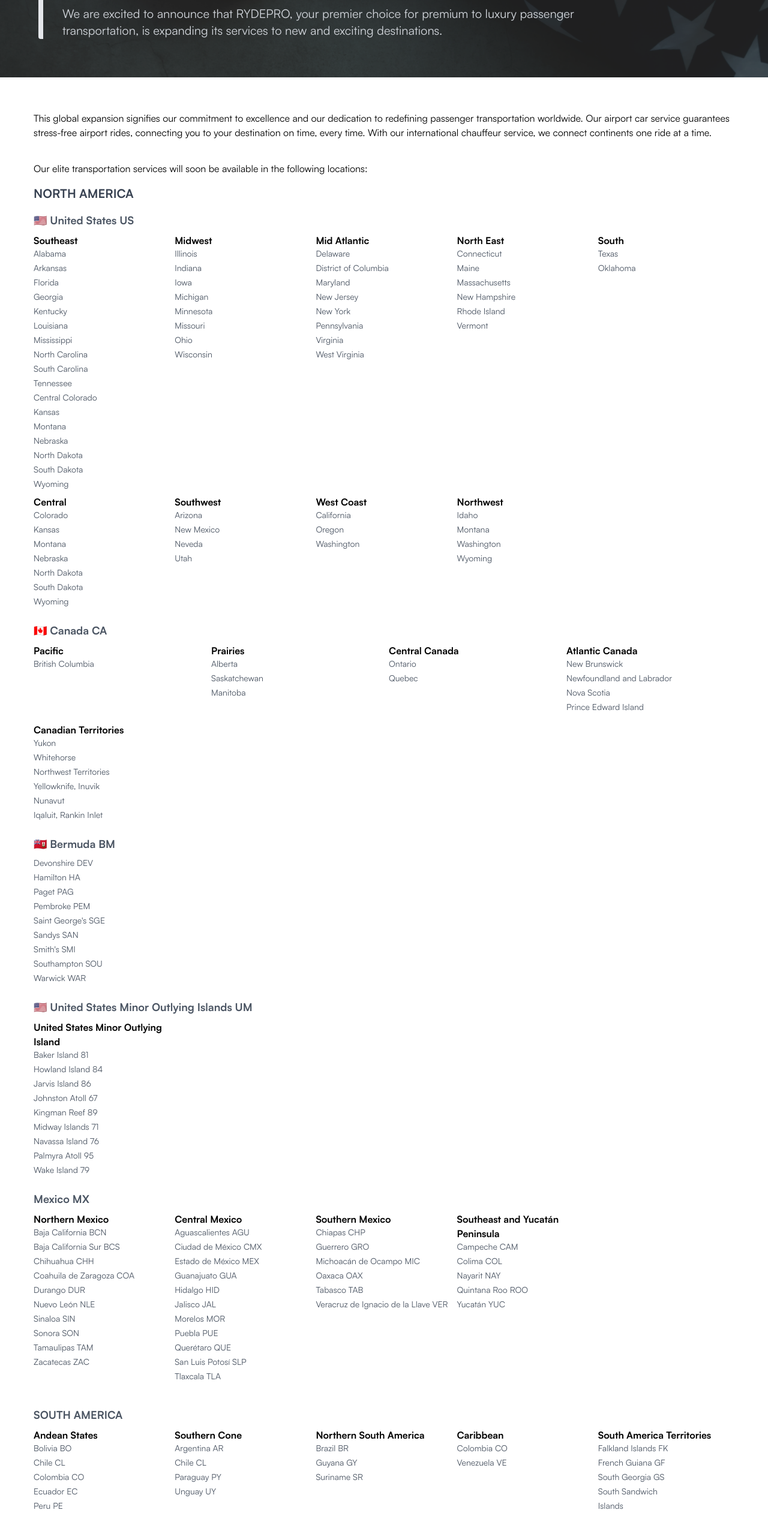
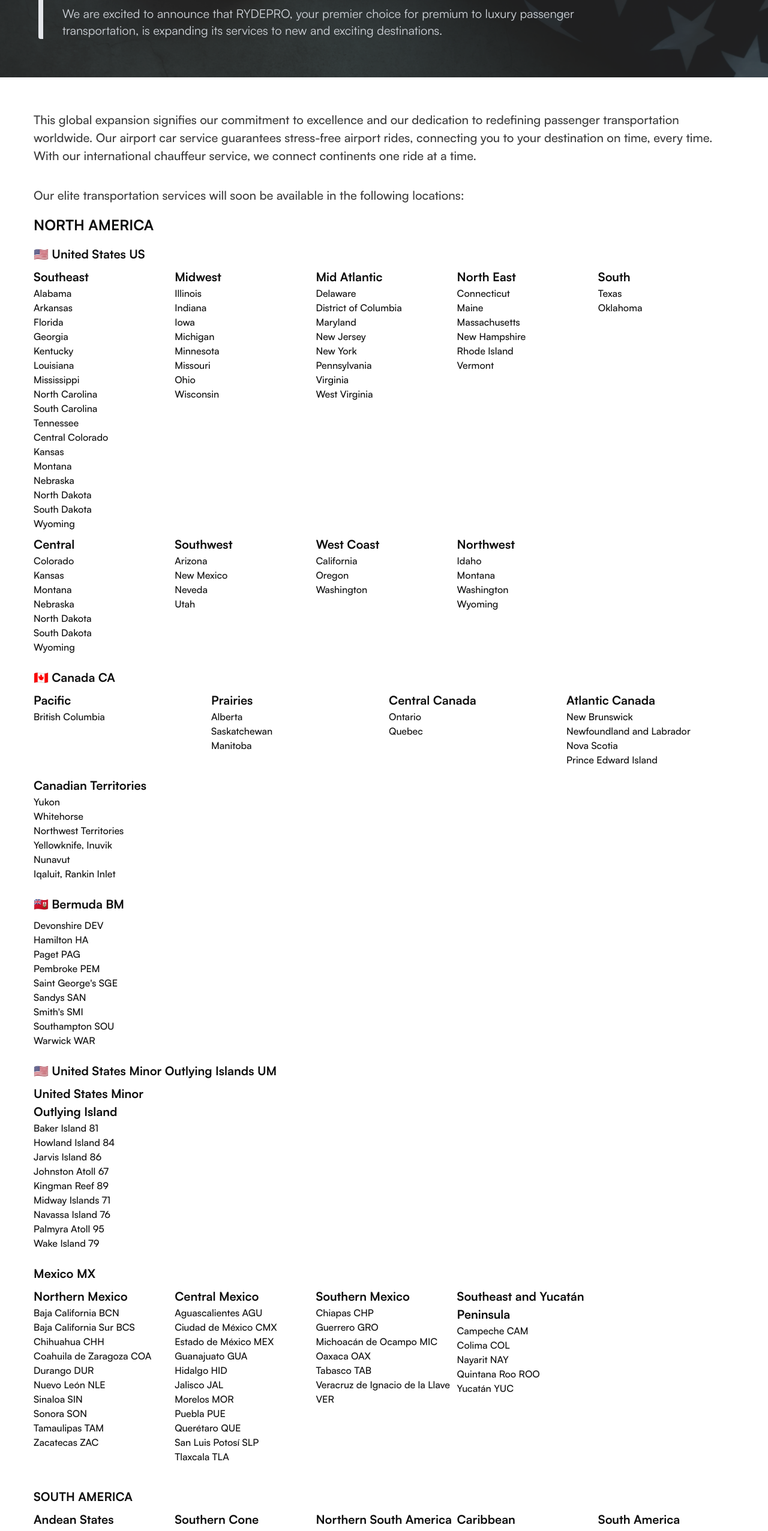
Before and after one commit to Abasay/rydepro-test, a Next.js app: page /serviceArea in a window 1280 px wide. Shown: the part 234-2787 px from the top of the page at 60% size. Built offline with nearby package versions, Linux system fonts and the light colour scheme.

Commit message:
updated services

```diff
--- a/app/serviceArea/Country-1.tsx
+++ b/app/serviceArea/Country-1.tsx
@@ -7,17 +7,17 @@
       <div className="space-y-8">
         {/* North America Section */}
         <div>
-          <h2 className="text-xl font-bold text-gray-700 mb-4">NORTH AMERICA</h2>
+          <h2 className="text-[24px] font-[700] text-[#0e0e0e] mb-4">NORTH AMERICA</h2>
 
           {/* United States */}
           <div className="mb-6">
-            <h3 className="text-lg font-semibold text-gray-600 mb-2 flex items-center">
+            <h3 className="text-[20px] font-[700] text-[#0E0E0E] mb-2 flex items-center">
               🇺🇸 United States US
             </h3>
             <div className="grid grid-cols-2 md:grid-cols-3 lg:grid-cols-5 gap-2">
               <div>
-                <h4 className="font-bold">Southeast</h4>
-                <ul className="text-sm text-gray-600 space-y-1">
+                <h4 className="font-bold text-[20px] text-[#0E0E0E]">Southeast</h4>
+                <ul className="font-[500] text-[16px] text-[#0E0E0E]">
                 <li>Alabama</li>
                 <li>Arkansas</li>
                 <li>Florida</li>
@@ -38,8 +38,8 @@
                 </ul>
               </div>
               <div>
-                <h4 className="font-bold">Midwest</h4>
-                <ul className="text-sm text-gray-600 space-y-1">
+                <h4 className="font-bold text-[20px] text-[#0E0E0E]">Midwest</h4>
+                <ul className="font-[500] text-[16px] text-[#0E0E0E]">
                 <li>Illinois</li>
                 <li>Indiana</li>
                 <li>Iowa</li>
@@ -51,8 +51,8 @@
                 </ul>
               </div>
               <div>
-                <h4 className="font-bold">Mid Atlantic</h4>
-                <ul className="text-sm text-gray-600 space-y-1">
+                <h4 className="font-bold text-[20px] text-[#0E0E0E]">Mid Atlantic</h4>
+                <ul className="font-[500] text-[16px] text-[#0E0E0E]">
                 <li>Delaware</li>
                 <li>District of Columbia</li>
                 <li>Maryland</li>
@@ -64,8 +64,8 @@
                 </ul>
               </div>
               <div>
-                <h4 className="font-bold">North East</h4>
-                <ul className="text-sm text-gray-600 space-y-1">
+                <h4 className="font-bold text-[20px] text-[#0E0E0E]">North East</h4>
+                <ul className="font-[500] text-[16px] text-[#0E0E0E]">
                 <li>Connecticut</li>
                 <li>Maine</li>
                 <li>Massachusetts</li>
@@ -75,15 +75,15 @@
                 </ul>
               </div>
               <div>
-                <h4 className="font-bold">South</h4>
-                <ul className="text-sm text-gray-600 space-y-1">
+                <h4 className="font-bold text-[20px] text-[#0E0E0E]">South</h4>
+                <ul className="font-[500] text-[16px] text-[#0E0E0E]">
                   <li>Texas</li>
                   <li>Oklahoma</li>
                 </ul>
               </div>
               <div>
-                <h4 className="font-bold">Central</h4>
-                <ul className="text-sm text-gray-600 space-y-1">
+                <h4 className="font-bold text-[20px] text-[#0E0E0E]">Central</h4>
+                <ul className="font-[500] text-[16px] text-[#0E0E0E]">
                 <li>Colorado</li>
                 <li>Kansas</li>
                 <li>Montana</li>
@@ -94,8 +94,8 @@
                 </ul>
               </div>
               <div>
-                <h4 className="font-bold">Southwest</h4>
-                <ul className="text-sm text-gray-600 space-y-1">
+                <h4 className="font-bold text-[20px] text-[#0E0E0E]">Southwest</h4>
+                <ul className="font-[500] text-[16px] text-[#0E0E0E]">
                 <li>Arizona</li>
                 <li>New Mexico</li>
                 <li>Neveda</li>
@@ -103,16 +103,16 @@
                 </ul>
               </div>
               <div>
-                <h4 className="font-bold">West Coast</h4>
-                <ul className="text-sm text-gray-600 space-y-1">
+                <h4 className="font-bold text-[20px] text-[#0E0E0E]">West Coast</h4>
+                <ul className="font-[500] text-[16px] text-[#0E0E0E]">
                   <li>California</li>
                   <li>Oregon</li>
                   <li>Washington</li>
                 </ul>
               </div>
               <div>
-                <h4 className="font-bold">Northwest</h4>
-                <ul className="text-sm text-gray-600 space-y-1">
+                <h4 className="font-bold text-[20px] text-[#0E0E0E]">Northwest</h4>
+                <ul className="font-[500] text-[16px] text-[#0E0E0E]">
                 <li>Idaho</li>
                 <li>Montana</li>
                 <li>Washington</li>
@@ -124,34 +124,34 @@
 
           {/* Canada */}
           <div className="mb-6">
-            <h3 className="text-lg font-semibold text-gray-600 mb-2 flex items-center">
+            <h3 className="text-[20px] font-[700] text-[#0E0E0E] mb-2 flex items-center">
               🇨🇦 Canada CA
             </h3>
             <div className="grid grid-cols-2 md:grid-cols-3 lg:grid-cols-4 gap-4">
               <div>
-                <h4 className="font-bold">Pacific</h4>
-                <ul className="text-sm text-gray-600 space-y-1">
+                <h4 className="font-bold text-[20px] text-[#0E0E0E]">Pacific</h4>
+                <ul className="font-[500] text-[16px] text-[#0E0E0E]">
                   <li>British Columbia</li>
                 </ul>
               </div>
               <div>
-                <h4 className="font-bold">Prairies</h4>
-                <ul className="text-sm text-gray-600 space-y-1">
+                <h4 className="font-bold text-[20px] text-[#0E0E0E]">Prairies</h4>
+                <ul className="font-[500] text-[16px] text-[#0E0E0E]">
                   <li>Alberta</li>
                   <li>Saskatchewan</li>
                   <li>Manitoba</li>
                 </ul>
               </div>
               <div>
-                <h4 className="font-bold">Central Canada</h4>
-                <ul className="text-sm text-gray-600 space-y-1">
+                <h4 className="font-bold text-[20px] text-[#0E0E0E]">Central Canada</h4>
+                <ul className="font-[500] text-[16px] text-[#0E0E0E]">
                   <li>Ontario</li>
                   <li>Quebec</li>
                 </ul>
               </div>
               <div>
-                <h4 className="font-bold">Atlantic Canada</h4>
-                <ul className="text-sm text-gray-600 space-y-1">
+                <h4 className="font-bold text-[20px] text-[#0E0E0E]">Atlantic Canada</h4>
+                <ul className="font-[500] text-[16px] text-[#0E0E0E]">
                 <li>New Brunswick</li>
                 <li>Newfoundland and Labrador</li>
                 <li>Nova Scotia</li>
@@ -159,8 +159,8 @@
                 </ul>
               </div>
               <div>
-                <h4 className="font-bold">Canadian Territories</h4>
-                <ul className="text-sm text-gray-600 space-y-1">
+                <h4 className="font-bold text-[20px] text-[#0E0E0E]">Canadian Territories</h4>
+                <ul className="font-[500] text-[16px] text-[#0E0E0E]">
                 <li>Yukon</li>
                 <li>Whitehorse</li>
                 <li>Northwest Territories</li>
@@ -174,10 +174,10 @@
 
           {/* Bermuda */}
           <div className="mb-6">
-            <h3 className="text-lg font-semibold text-gray-600 mb-2 flex items-center">
+            <h3 className="text-[20px] font-[700] text-[#0E0E0E] mb-2 flex items-center">
               🇧🇲 Bermuda BM
             </h3>
-            <ul className="text-sm text-gray-600 space-y-1">
+            <ul className="font-[500] text-[16px] text-[#0E0E0E]">
             <li>Devonshire DEV</li>
             <li>Hamilton HA</li>
             <li>Paget PAG</li>
@@ -194,13 +194,13 @@
              {/* United Stated Minorv */}
     {/* Canada */}
     <div className="mb-6">
-            <h3 className="text-lg font-semibold text-gray-600 mb-2 flex items-center">
+            <h3 className="text-[20px] font-[700] text-[#0E0E0E] mb-2 flex items-center">
             🇺🇲 United States Minor Outlying Islands UM
             </h3>
             <div className="grid grid-cols-2 md:grid-cols-3 lg:grid-cols-5 gap-2">
               <div>
-                <h4 className="font-bold">United States Minor Outlying Island</h4>
-                <ul className="text-sm text-gray-600 space-y-1">
+                <h4 className="font-bold text-[20px] text-[#0E0E0E]">United States Minor Outlying Island</h4>
+                <ul className="font-[500] text-[16px] text-[#0E0E0E]">
                 <li>Baker Island 81</li>
                 <li>Howland Island 84</li>
                 <li>Jarvis Island 86</li>
@@ -217,13 +217,13 @@
 
               {/* Canada */}
               <div className="mb-6">
-            <h3 className="text-lg font-semibold text-gray-600 mb-2 flex items-center">
+            <h3 className="text-[20px] font-[700] text-[#0E0E0E] mb-2 flex items-center">
             Mexico MX
             </h3>
             <div className="grid grid-cols-2 md:grid-cols-3 lg:grid-cols-5 gap-2">
               <div>
-                <h4 className="font-bold">Northern Mexico</h4>
-                <ul className="text-sm text-gray-600 space-y-1">
+                <h4 className="font-bold text-[20px] text-[#0E0E0E]">Northern Mexico</h4>
+                <ul className="font-[500] text-[16px] text-[#0E0E0E]">
                 <li>Baja California BCN</li>
                 <li>Baja California Sur BCS</li>
                 <li>Chihuahua CHH</li>
@@ -238,8 +238,8 @@
               </div>
 
               <div>
-                <h4 className="font-bold">Central Mexico</h4>
-                <ul className="text-sm text-gray-600 space-y-1">
+                <h4 className="font-bold text-[20px] text-[#0E0E0E]">Central Mexico</h4>
+                <ul className="font-[500] text-[16px] text-[#0E0E0E]">
                 <li>Aguascalientes AGU</li>
                 <li>Ciudad de México CMX</li>
                 <li>Estado de México MEX</li>
@@ -254,8 +254,8 @@
                 </ul>
               </div>
               <div>
-                <h4 className="font-bold">Southern Mexico</h4>
-                <ul className="text-sm text-gray-600 space-y-1">
+                <h4 className="font-bold text-[20px] text-[#0E0E0E]">Southern Mexico</h4>
+                <ul className="font-[500] text-[16px] text-[#0E0E0E]">
                 <li>Chiapas CHP</li>
                 <li>Guerrero GRO</li>
                 <li>Michoacán de Ocampo MIC</li>
@@ -265,8 +265,8 @@
                 </ul>
               </div>
               <div>
-                <h4 className="font-bold">Southeast and Yucatán Peninsula</h4>
-                <ul className="text-sm text-gray-600 space-y-1">
+                <h4 className="font-bold text-[20px] text-[#0E0E0E]">Southeast and Yucatán Peninsula</h4>
+                <ul className="font-[500] text-[16px] text-[#0E0E0E]">
                 <li>Campeche CAM</li>
                 <li>Colima COL</li>
                 <li>Nayarit NAY</li>
--- a/app/serviceArea/Country-2.tsx
+++ b/app/serviceArea/Country-2.tsx
@@ -5,13 +5,13 @@
         <>
              {/* Canada */}
           <div className="mb-6">
-            <h3 className="text-lg font-semibold text-gray-600 mb-2 flex items-center">
+            <h3 className="text-[20px] font-[700] text-[#0E0E0E] mb-2 flex items-center">
               SOUTH AMERICA
             </h3>
             <div className="grid grid-cols-2 md:grid-cols-3 lg:grid-cols-5 gap-2">
               <div>
-                <h4 className="font-bold">Andean States</h4>
-                <ul className="text-sm text-gray-600 space-y-1">
+                <h4 className="font-bold text-[20px] text-[#0E0E0E]">Andean States</h4>
+                <ul className="font-[500] text-[16px] text-[#0E0E0E]">
                   <li>Bolivia BO</li>
                   <li>Chile CL</li>
                   <li>Colombia CO</li>
@@ -20,8 +20,8 @@
                 </ul>
               </div>
               <div>
-                <h4 className="font-bold">Southern Cone</h4>
-                <ul className="text-sm text-gray-600 space-y-1">
+                <h4 className="font-bold text-[20px] text-[#0E0E0E]">Southern Cone</h4>
+                <ul className="font-[500] text-[16px] text-[#0E0E0E]">
                   <li>Argentina AR</li>
                   <li>Chile CL</li>
                   <li>Paraguay PY</li>
@@ -29,23 +29,23 @@
                 </ul>
               </div>
               <div>
-                <h4 className="font-bold">Northern South America</h4>
-                <ul className="text-sm text-gray-600 space-y-1">
+                <h4 className="font-bold text-[20px] text-[#0E0E0E]">Northern South America</h4>
+                <ul className="font-[500] text-[16px] text-[#0E0E0E]">
                   <li>Brazil BR</li>
                   <li>Guyana GY</li>
                   <li>Suriname SR</li>
                 </ul>
               </div>
               <div>
-                <h4 className="font-bold">Caribbean</h4>
-                <ul className="text-sm text-gray-600 space-y-1">
+                <h4 className="font-bold text-[20px] text-[#0E0E0E]">Caribbean</h4>
+                <ul className="font-[500] text-[16px] text-[#0E0E0E]">
                   <li>Colombia CO</li>
                   <li>Venezuela VE</li>
                 </ul>
               </div>
               <div>
-                <h4 className="font-bold">South America Territories</h4>
-                <ul className="text-sm text-gray-600 space-y-1">
+                <h4 className="font-bold text-[20px] text-[#0E0E0E]">South America Territories</h4>
+                <ul className="font-[500] text-[16px] text-[#0E0E0E]">
                   <li>Falkland Islands FK</li>
                   <li>French Guiana GF</li>
                   <li>South Georgia GS</li>
--- a/app/serviceArea/Country-7.tsx
+++ b/app/serviceArea/Country-7.tsx
@@ -5,13 +5,13 @@
         <>
              {/* Canada */}
           <div className="mb-6">
-            <h3 className="text-lg font-semibold text-gray-600 mb-2 flex items-center">
+            <h3 className="text-[20px] font-[700] text-[#0E0E0E] mb-2 flex items-center">
             OCEANIA
             </h3>
             <div className="grid grid-cols-2 md:grid-cols-3 lg:grid-cols-4 gap-4">
               <div>
-                <h4 className="font-bold">Australia & New Zealand</h4>
-                <ul className="text-sm text-gray-600 space-y-1">
+                <h4 className="font-bold  text-[20px] text-[#0E0E0E]">Australia & New Zealand</h4>
+                <ul className="font-[500] text-[16px] text-[#0E0E0E]">
                 <li>🇦🇺 Australia (AU)</li>
                 <li>🇨🇽 Christmas Island</li>
                 <li>🇨🇨 Cocos (Keeling) Islands</li>
@@ -20,8 +20,8 @@
                 </ul>
               </div>
               <div>
-                <h4 className="font-bold">Melanesia</h4>
-                <ul className="text-sm text-gray-600 space-y-1">
+                <h4 className="font-bold  text-[20px] text-[#0E0E0E]">Melanesia</h4>
+                <ul className="font-[500] text-[16px] text-[#0E0E0E]">
                 <li>🇵🇬 Papua New Guinea</li>
                 <li>🇫🇯 Fiji</li>
                 <li>🇸🇧 Solomon Islands</li>
@@ -30,8 +30,8 @@
                 </ul>
               </div>
               <div>
-                <h4 className="font-bold">Micronesia</h4>
-                <ul className="text-sm text-gray-600 space-y-1">
+                <h4 className="font-bold  text-[20px] text-[#0E0E0E]">Micronesia</h4>
+                <ul className="font-[500] text-[16px] text-[#0E0E0E]">
                 <li>🇫🇲 Federated States of Micronesia</li>
                 <li>🇲🇭 Marshall Islands</li>
                 <li>🇳🇷 Nauru</li>
@@ -42,8 +42,8 @@
                 </ul>
               </div>
               <div>
-                <h4 className="font-bold">Polynesia</h4>
-                <ul className="text-sm text-gray-600 space-y-1">
+                <h4 className="font-bold  text-[20px] text-[#0E0E0E]">Polynesia</h4>
+                <ul className="font-[500] text-[16px] text-[#0E0E0E]">
                 <li>🇦🇸 American Samoa (AS)</li>
                 <li>🇨🇰 Cook Islands (CK)</li>
                 <li>🇵🇫 French Polynesia (PF)</li>
--- a/app/serviceArea/Country-8.tsx
+++ b/app/serviceArea/Country-8.tsx
@@ -5,13 +5,13 @@
         <>
              {/* Canada */}
           <div className="mb-6">
-            <h3 className="text-lg font-semibold text-gray-600 mb-2 flex items-center">
+            <h3 className="text-[20px] font-[700] text-[#0E0E0E] mb-2 flex items-center">
             ARTARTICA
             </h3>
             <div className="grid grid-cols-2 md:grid-cols-3 lg:grid-cols-5 gap-2">
               <div>
-                <h4 className="font-bold">Territories</h4>
-                <ul className="text-sm text-gray-600 space-y-1">
+                <h4 className="font-bold  text-[20px] text-[#0E0E0E]">Territories</h4>
+                <ul className="font-[500] text-[16px] text-[#0E0E0E]">
                 <li>🇦🇶 Adélie Land (claimed by France)</li>
                 <li>🇦🇷 Argentine Antarctica (claimed by Argentina)</li>
                 <li>🇦🇺 Australian Antarctic Territory (claimed by Australia)</li>
--- a/app/serviceArea/Expansion.tsx
+++ b/app/serviceArea/Expansion.tsx
@@ -2,7 +2,7 @@
 
 const Expansion = () => {
   return (
-    <div className='flex flex-col gap-9'>
+    <div className='flex flex-col gap-9 text-[20px] text-[#3c3c3c] font-[500]'>
         <p>
         This global expansion signifies our commitment to excellence and our dedication to redefining passenger
         transportation worldwide.
```
Also changed, not shown: app/serviceArea/Country-3.tsx (+16 -16 lines), app/serviceArea/Country-4.tsx (+11 -11 lines), app/serviceArea/Country-5.tsx (+11 -11 lines), app/serviceArea/Country-6.tsx (+11 -11 lines).
